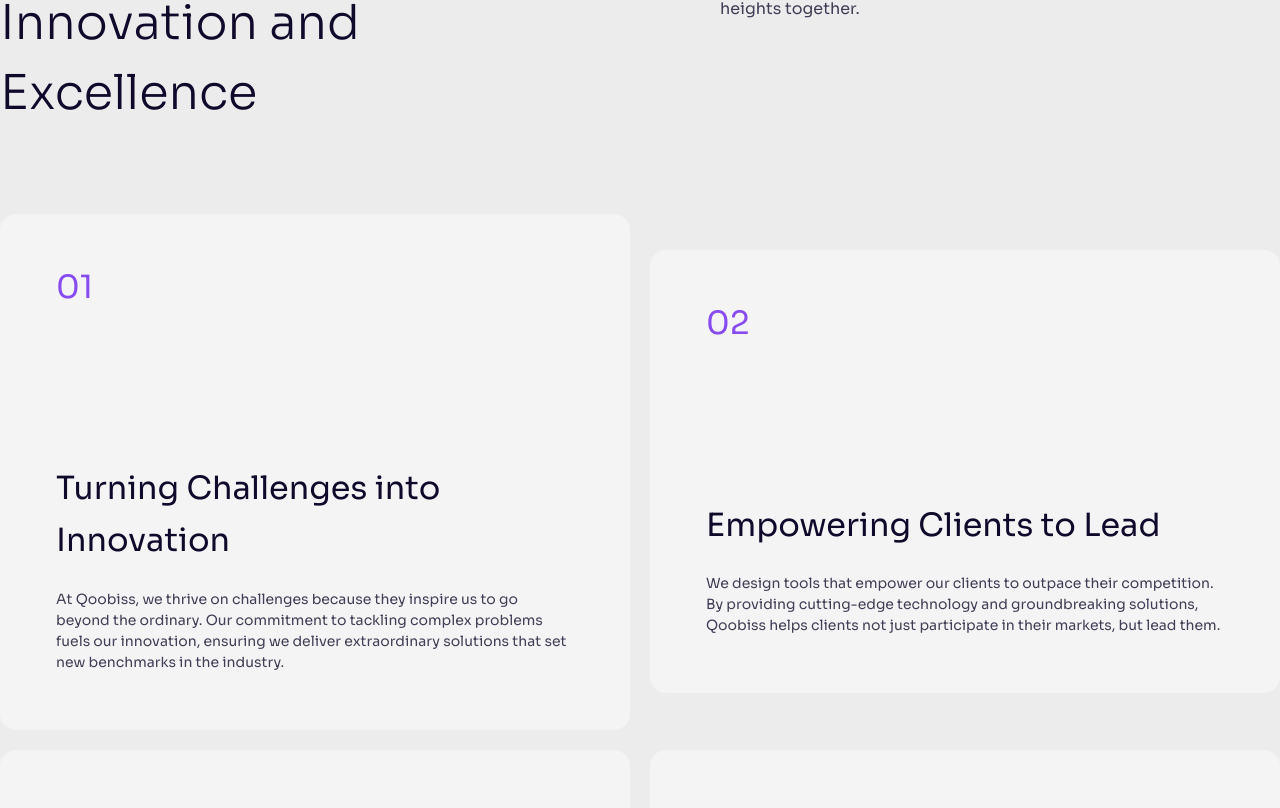
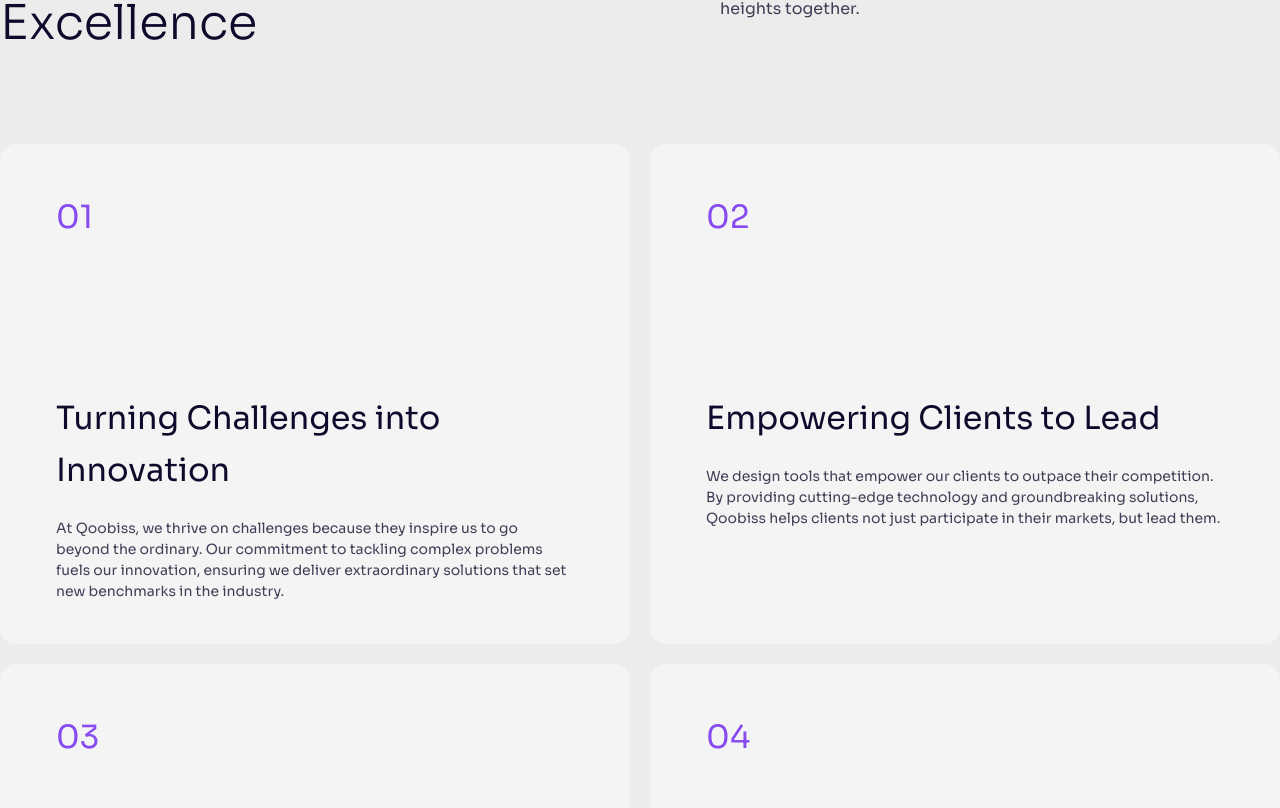
Before and after one commit to nourjandali/qoobiss-nocms, a Next.js app: page /about-us in a window 1280 px wide. Shown: the part 2351-3159 px from the top of the page. Built offline with nearby package versions, Linux system fonts and the light colour scheme.

Commit message:
round two (phase 1.2)

```diff
--- a/app/about-us/page.tsx
+++ b/app/about-us/page.tsx
@@ -3,7 +3,6 @@
 import { Hero } from "@/components/about-us/Hero";
 import { Team } from "@/components/about-us/Team";
 import { Banner } from "@/components/Banner";
-import { Certification } from "@/components/Certification";
 import { GetInTouch } from "@/components/GetInTouch";
 
 export default function Home() {
@@ -14,7 +13,6 @@
       <FeatureOne />
       <FeatureTwo />
       <Team />
-      <Certification />
       <GetInTouch />
     </main>
   );
--- a/app/cookies-policy/page.tsx
+++ b/app/cookies-policy/page.tsx
@@ -13,7 +13,7 @@
 export default function CookiePolicy() {
   return (
     <main>
-      <Banner title="Cookie Policy" />
+      <Banner title="Cookies Policy" />
       <article className="prose prose-slate max-w-7xl mx-auto py-8">
         <div className="mb-8">
           <p className="text-sm text-gray-600">Last updated on 06.11.2024</p>
--- a/app/page.tsx
+++ b/app/page.tsx
@@ -3,7 +3,6 @@
 import { DarkFeature } from "@/components/home/DarkFeature";
 import { LightFeature } from "@/components/home/LightFeature";
 import { Header } from "@/components/home/Header";
-import { Certification } from "@/components/Certification";
 import { GetInTouch } from "@/components/GetInTouch";
 
 export default function Home() {
--- a/components/about-us/FeatureTwo.tsx
+++ b/components/about-us/FeatureTwo.tsx
@@ -53,23 +53,21 @@
 
 const Feature = ({ ...feature }: Feature) => {
   return (
-    <div className="p-[30px] lg:p-14 bg-white/40 flex flex-col gap-4 rounded-2xl">
+    <div className="p-[30px] lg:p-14 bg-white/40 flex flex-col gap-4 rounded-2xl lg:h-[500px]">
       <StaggeredHeading className="text-4xl text-electric-violet">
         {feature.number}
       </StaggeredHeading>
       <StaggeredHeading className="text-2xl lg:text-4xl pt-8 text-light-foreground lg:pt-[140px]">
         {feature.heading}
       </StaggeredHeading>
-      <AnimateHeading className="text-sm text-light-chapeau">
-        {feature.description}
-      </AnimateHeading>
+      <p className="text-sm text-light-chapeau">{feature.description}</p>
     </div>
   );
 };
 
 export const FeatureTwoDefaults: FeatureTwoProps = {
-  tagline: "Our values",
-  heading: "Our Core Values: Empowering Innovation and Excellence",
+  tagline: "OUR CORE VALUES",
+  heading: "Empowering Innovation and Excellence",
   description:
     "At Qoobiss, we’re dedicated to transforming challenges into opportunities and innovation. We empower our clients with advanced tools to lead their industries, providing the flexibility to adapt and thrive in a fast-changing world. By simplifying the complex, we make life easier, enabling our clients to focus on what they do best. Join us in redefining what’s possible and achieving new heights together.",
   features: [
```
